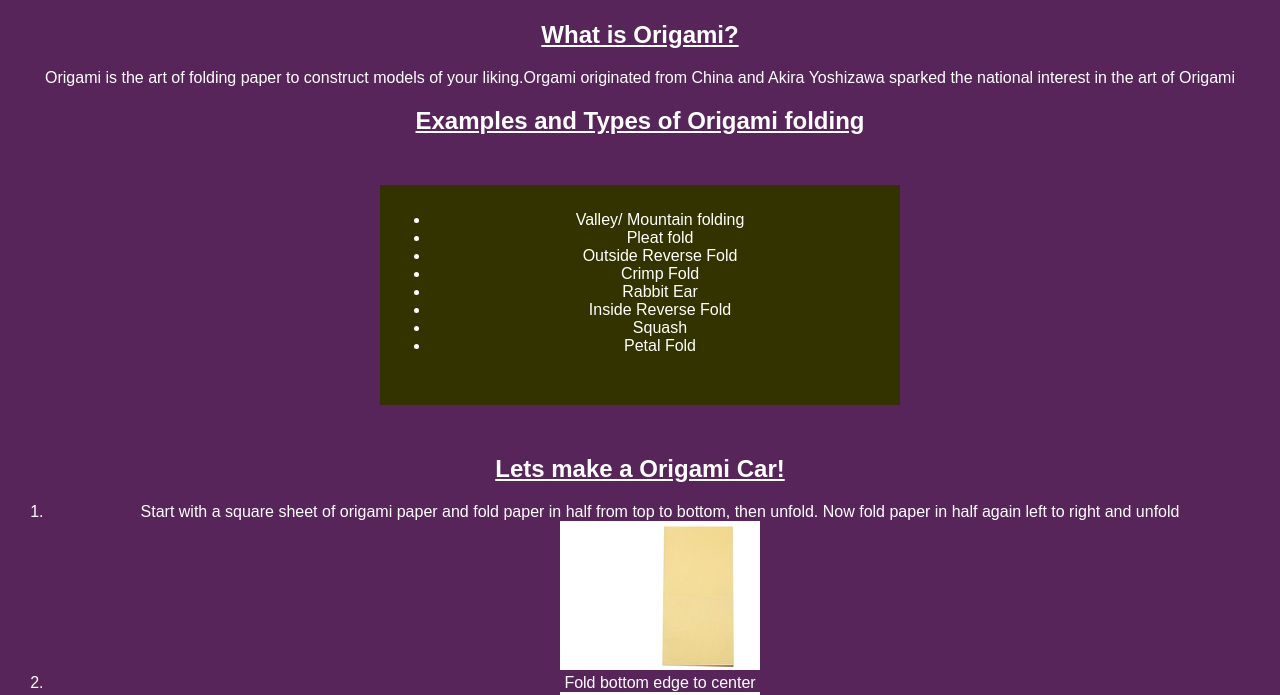
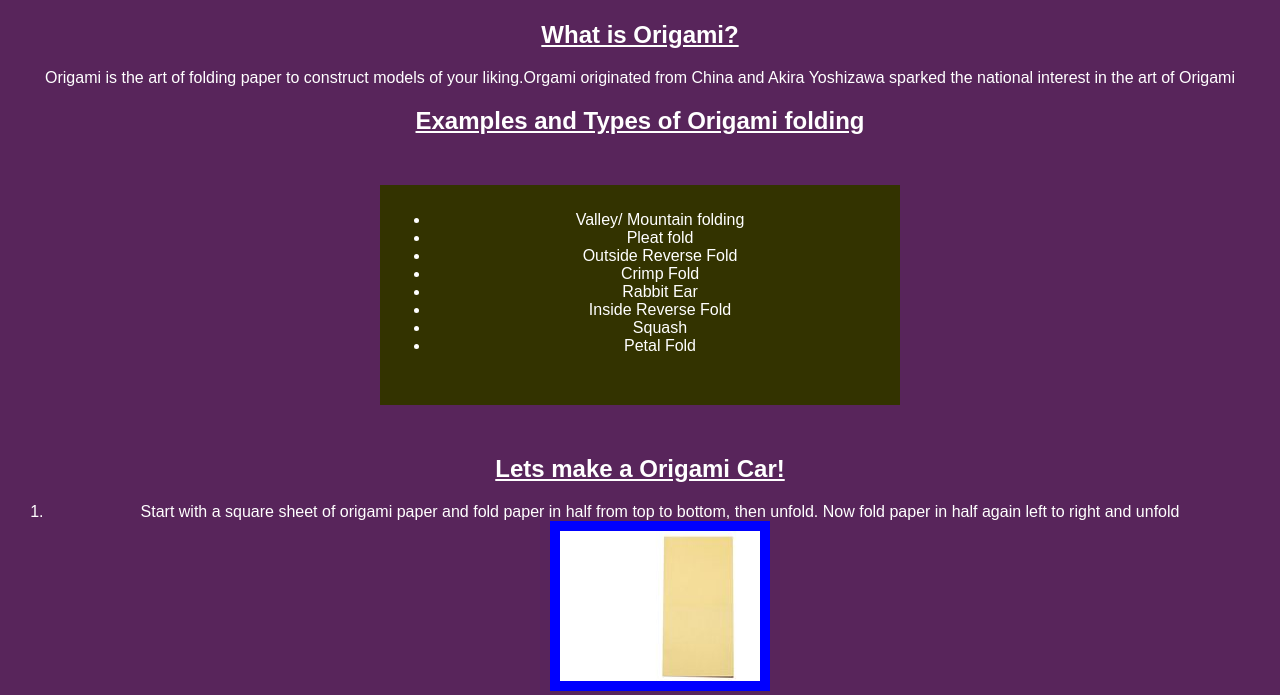
Before and after one commit to sabaslote/project2, a plain HTML site: page origami.html in a window 1280 px wide. Shown: the part 95-790 px from the top of the page. Drawn offline with Linux system fonts and the light colour scheme.

Commit message:
adding border to image class

```diff
--- a/css/style.css
+++ b/css/style.css
@@ -37,7 +37,11 @@ h2 {
 	margin: 50px;
 	border: 10px;
 	background-color: #333300;
-	float: center;
 	margin-left:auto;
 	margin-right: auto;
 }
+.image {
+	border: 10px solid blue;
+	width: 200px;
+	height: 150px;
+}
```
